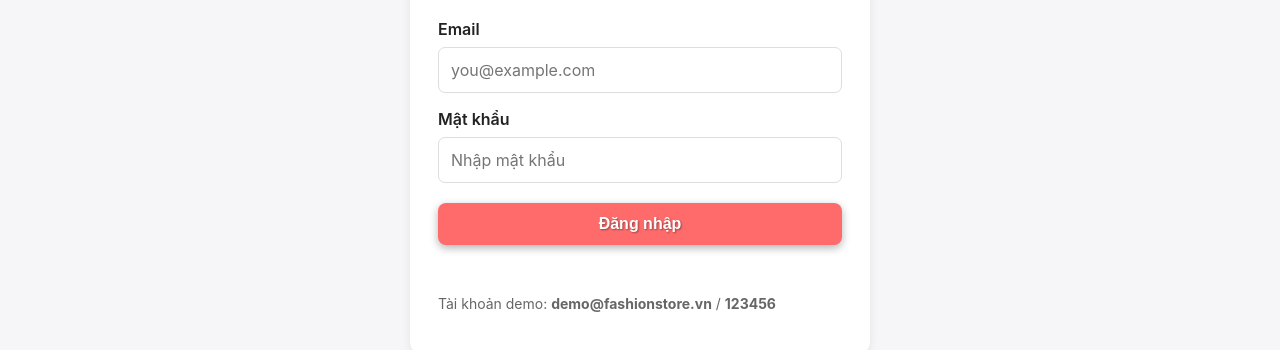
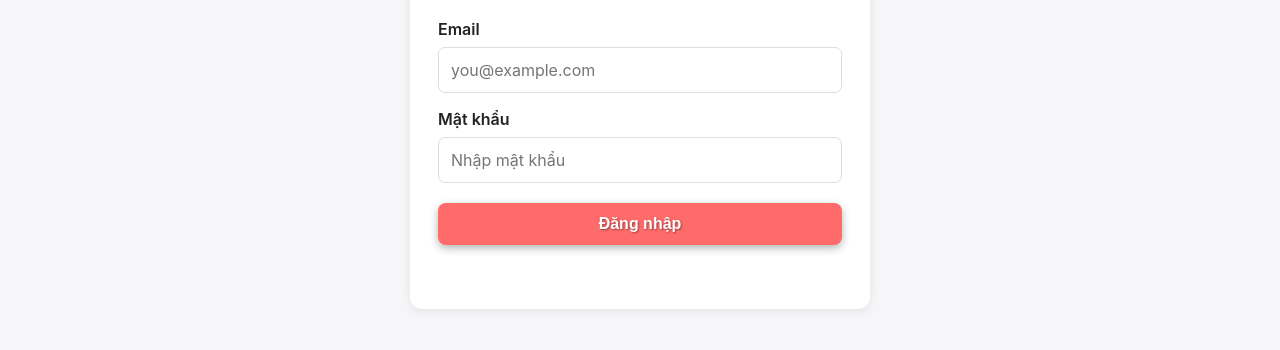
Before and after one commit to taip25699-lgtm/Fashion-store, a plain HTML site: page login.html in a window 1280 px wide. Shown: the part 202-552 px from the top of the page. Drawn offline with Linux system fonts and the light colour scheme.

Commit message:
Remove demo account details from login.html
Removed demo account information from the login page.

```diff
--- a/login.html
+++ b/login.html
@@ -32,7 +32,6 @@
         <button class="btn" type="submit">Đăng nhập</button>
         <p id="login-message" class="form-message" role="alert"></p>
       </form>
-      <p class="demo-account">Tài khoản demo: <strong>demo@fashionstore.vn</strong> / <strong>123456</strong></p>
     </div>
   </main>
 
```
